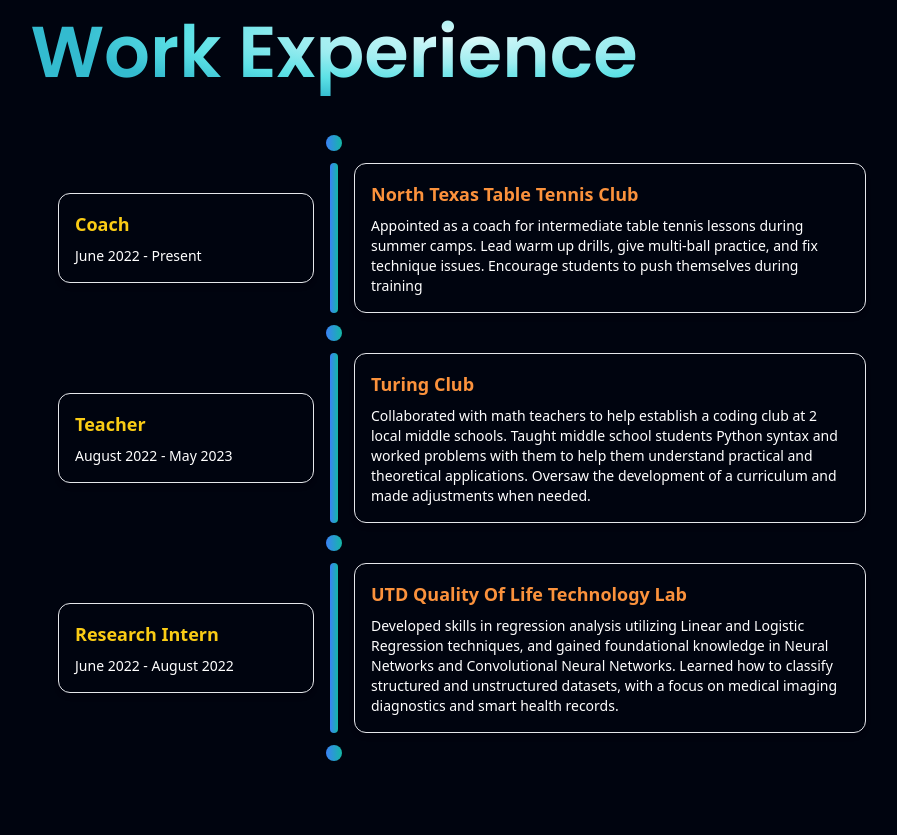
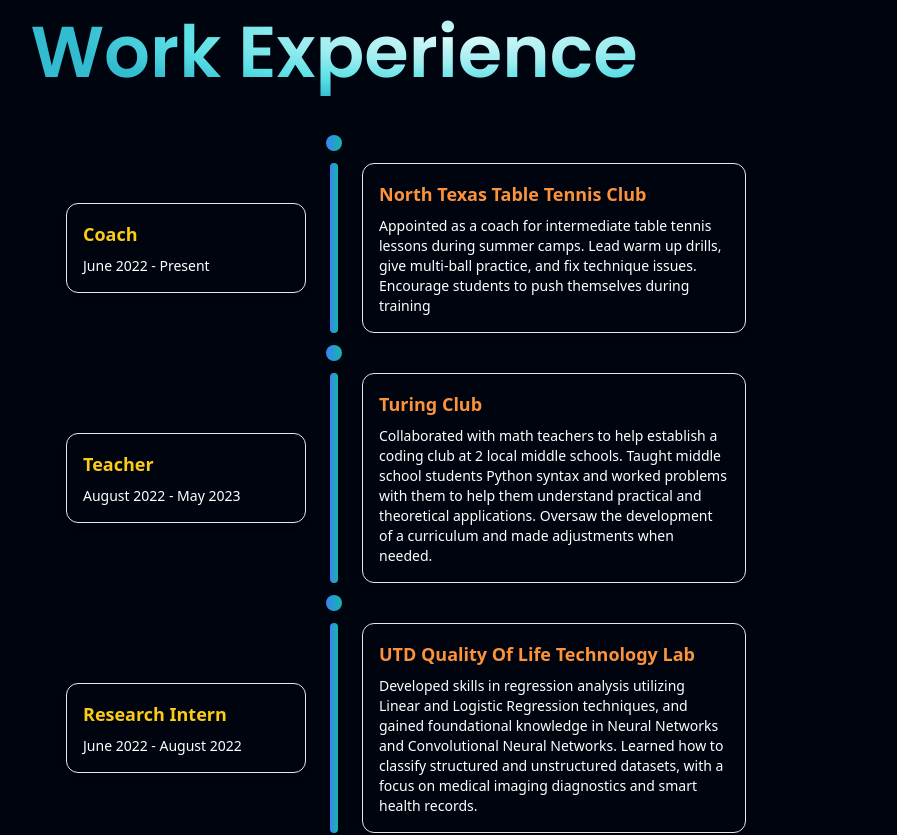
Before and after one commit to SaketU/PersonalWebsite, a React (Vite) app: page / in a window 1280 px wide. Shown: the part 2240-3075 px from the top of the page, without its empty margins (306-1203 px from the left). Built offline with nearby package versions, Linux system fonts and the light colour scheme.

Commit message:
updated responsive

```diff
--- a/src/components/WorkExperience.jsx
+++ b/src/components/WorkExperience.jsx
@@ -16,7 +16,7 @@
           {events.map((event, key) => {
             return (
               <Fragment key={key}>
-                <div className='grid grid-cols-[1fr_auto_1fr] gap-x-4 items-center mx-auto'>
+                <div className='grid grid-cols-[1fr_auto_1fr] gap-x-2 sm:gap-x-4 md:gap-x-6 items-center mx-auto'>
                   <EventCard heading={event.heading} date={event.date} />
                   <Pillar />
                   <Description subHeading={event.subHeading} description={event.description} />
@@ -34,21 +34,21 @@
 
 const Circle = () => {
   return (
-    <div className='bg-gradient-to-r from-blue-500 to-teal-500 rounded-full w-4 h-4 bg-blue-500 mx-auto'>
+    <div className='bg-gradient-to-r from-blue-500 to-teal-500 rounded-full w-4 h-4 mx-auto'>
     </div>
   );
 }
 
 const Pillar = () => {
   return (
-    <div className='bg-gradient-to-r from-blue-500 to-teal-500 rounded-t-full rounded-b-full w-2 h-full bg-blue-500 mx-auto'>
+    <div className='bg-gradient-to-r from-blue-500 to-teal-500 rounded-t-full rounded-b-full w-2 h-full mx-auto'>
     </div>
   );
 }
 
 const EventCard = ({ heading, date }) => {
   return (
-    <div className='transition duration-300 ease-in-out transform hover:-translate-y-1 hover:shadow-2xl flex flex-col gap-y-2 justify-center border shadow-md rounded-xl p-4 w-64 justify-self-end overflow-hidden'>
+    <div className='transition duration-300 ease-in-out transform hover:-translate-y-1 hover:shadow-2xl flex flex-col gap-y-2 justify-center border shadow-md rounded-xl p-4 w-48 sm:w-60 lg:w-90 justify-self-end overflow-hidden'>
       <div className='font-bold text-lg text-yellow-400'>{heading}</div>
       <div className='text-sm text-white'>{date}</div>
     </div>
@@ -57,7 +57,7 @@
 
 const Description = ({ subHeading, description }) => {
   return (
-    <div className='transition duration-300 ease-in-out transform hover:-translate-y-1 hover:shadow-2xl flex flex-col gap-y-2 justify-center border shadow-md rounded-xl p-4 w-120 max-w-lg overflow-hidden'>
+    <div className='transition duration-300 ease-in-out transform hover:-translate-y-1 hover:shadow-2xl flex flex-col gap-y-2 justify-center border shadow-md rounded-xl p-4 w-120 sm:w-96 xs:w-full justify-self-endmax-w-lg overflow-hidden'>
       <div className='font-bold text-lg text-orange-400'>{subHeading}</div>
       <div className='text-sm text-white'>{description}</div>
     </div>
```
